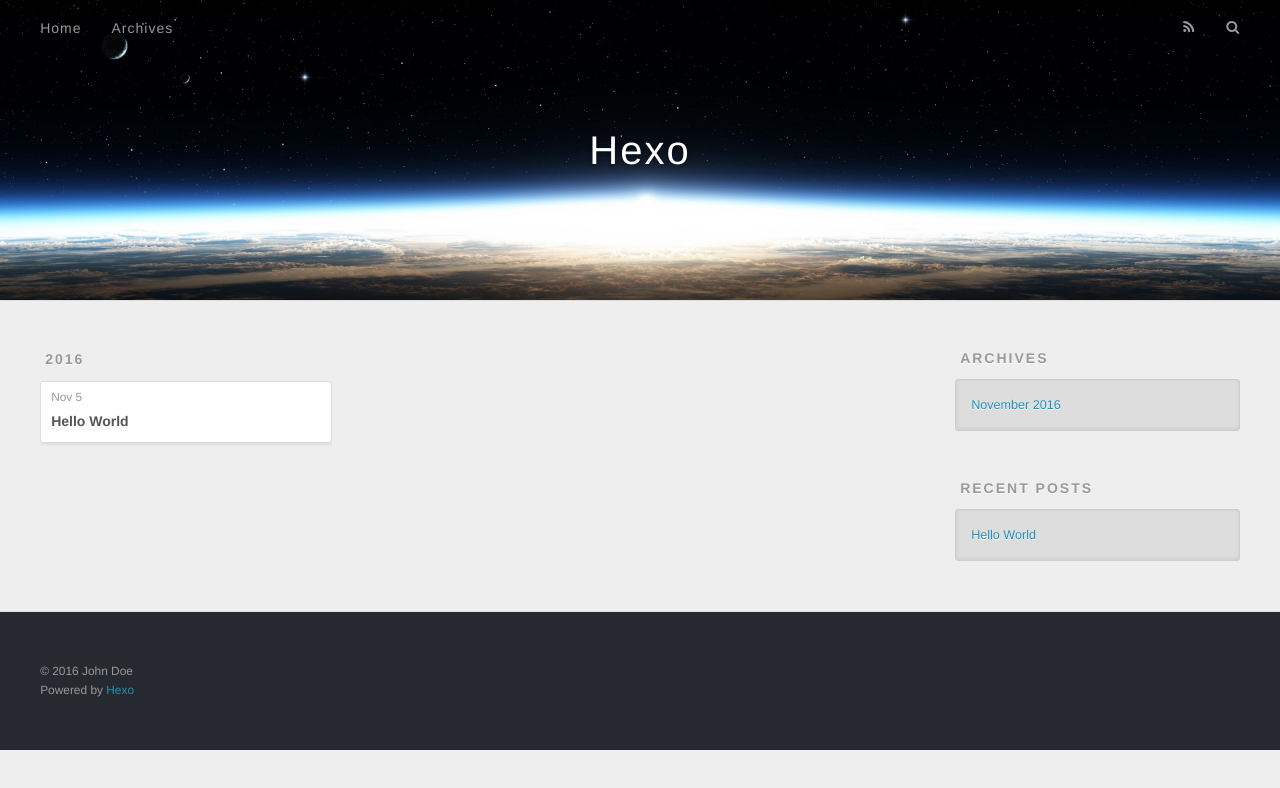
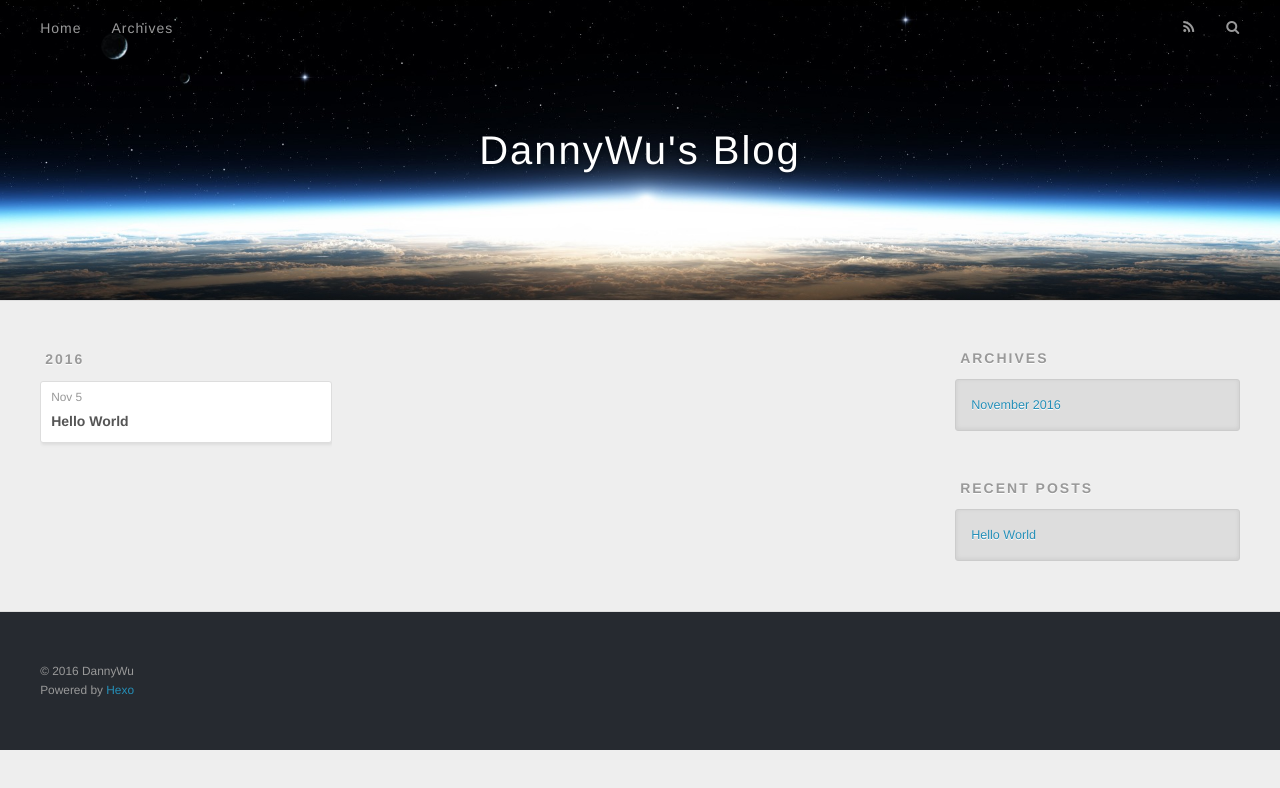
Before and after one commit to WUZHIQIANGX/DannyWu.github.io, a plain HTML site: page archives/2016/11/index.html in a window 1280 px wide. Drawn offline with nearby package versions, Linux system fonts and the light colour scheme.

Commit message:
Site updated: 2016-11-05 22:27:37

```diff
--- a/archives/2016/11/index.html
+++ b/archives/2016/11/index.html
@@ -3,16 +3,19 @@
 <head>
   <meta charset="utf-8">
 
-  <title>Archives: 2016/11 | Hexo</title>
+  <title>Archives: 2016/11 | DannyWu&#39;s Blog</title>
   <meta name="viewport" content="width=device-width, initial-scale=1, maximum-scale=1">
-  <meta property="og:type" content="website">
-<meta property="og:title" content="Hexo">
+  <meta name="description" content="I can write code,can cook!">
+<meta property="og:type" content="website">
+<meta property="og:title" content="DannyWu's Blog">
 <meta property="og:url" content="http://yoursite.com/archives/2016/11/index.html">
-<meta property="og:site_name" content="Hexo">
+<meta property="og:site_name" content="DannyWu's Blog">
+<meta property="og:description" content="I can write code,can cook!">
 <meta name="twitter:card" content="summary">
-<meta name="twitter:title" content="Hexo">
+<meta name="twitter:title" content="DannyWu's Blog">
+<meta name="twitter:description" content="I can write code,can cook!">
 
-    <link rel="alternate" href="/atom.xml" title="Hexo" type="application/atom+xml">
+    <link rel="alternate" href="/atom.xml" title="DannyWu&#39;s Blog" type="application/atom+xml">
 
 
     <link rel="icon" href="/favicon.png">
@@ -33,7 +36,7 @@
   <div id="header-outer" class="outer">
     <div id="header-title" class="inner">
       <h1 id="logo-wrap">
-        <a href="/" id="logo">Hexo</a>
+        <a href="/" id="logo">DannyWu&#39;s Blog</a>
       </h1>
 
     </div>
@@ -137,7 +140,7 @@
 
   <div class="outer">
     <div id="footer-info" class="inner">
-      &copy; 2016 John Doe<br>
+      &copy; 2016 DannyWu<br>
       Powered by <a href="http://hexo.io/" target="_blank">Hexo</a>
     </div>
   </div>
```
Also changed, not shown: 2016/11/05/hello-world/index.html (+6 -6 lines), archives/2016/index.html (+11 -8 lines), archives/index.html (+11 -8 lines), index.html (+12 -9 lines).
